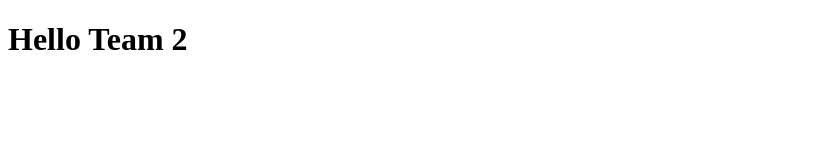
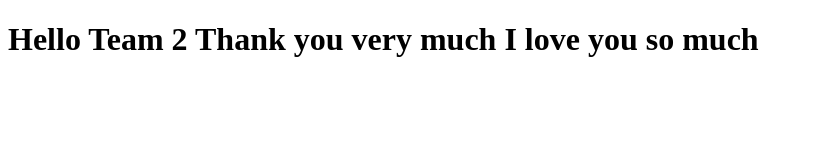
Before and after one commit to Biruktawit-Tasew/Practice, a website: page index.html in a window 1280 px wide. Shown: the whole page, without its empty margins (0-813 px from the left). Drawn offline with Linux system fonts and the light colour scheme.

Commit message:
love you all

```diff
--- a/index.html
+++ b/index.html
@@ -6,6 +6,9 @@
     <title>Document</title>
 </head>
 <body>
-    <h1>Hello Team 2</h1>
+    <h1>Hello Team 2
+        Thank you very much
+        I love you so much
+    </h1>
 </body>
 </html>
```
